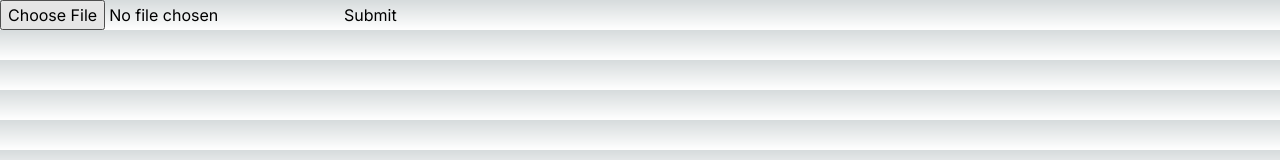
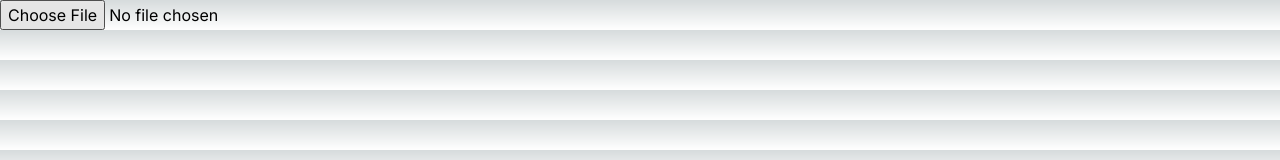
Before and after one commit to AlecBlance/Excelled-web, a Next.js app: page / in a window 1280 px wide. Shown: the top 160 px of the page. Built offline with nearby package versions, Linux system fonts and the light colour scheme.

Commit message:
refactor: 🎭 extract input as component

```diff
--- a/src/app/page.tsx
+++ b/src/app/page.tsx
@@ -1,44 +1,11 @@
-"use client";
+import InputFile from "@/components/InputFile.components";
 
-import React, { FormEvent, useState } from "react";
+const Home = () => {
+  return (
+    <div>
+      <InputFile />
+    </div>
+  );
+};
 
-export default function Home() {
-  const [file, setFile] = useState<File>();
-
-  const handleSubmit = async (e: FormEvent) => {
-    e.preventDefault();
-    if (!file) return;
-
-    try {
-      const fileName = file.name.split(".");
-      const data = new FormData();
-      data.set("file", file);
-
-      const res = await fetch("/api", {
-        method: "POST",
-        body: data,
-      });
-
-      const blob = await res.blob();
-      const newfile = window.URL.createObjectURL(blob);
-      const link = document.createElement("a");
-      link.href = newfile;
-      link.setAttribute("download", `${fileName[0]}-excelled.${fileName[1]}`);
-      document.body.appendChild(link);
-      link.click();
-    } catch (e: any) {
-      console.error(e);
-    }
-  };
-
-  return (
-    <form onSubmit={handleSubmit}>
-      <input
-        type="file"
-        name="file"
-        onChange={(e) => setFile(e.target.files?.[0])}
-      />
-      <input type="submit" />
-    </form>
-  );
-}
+export default Home;
--- /dev/null
+++ b/src/components/InputFile.components.tsx
@@ -0,0 +1,35 @@
+"use client";
+
+import { ChangeEvent } from "react";
+
+const InputFile = () => {
+  const handleFile = async (e: ChangeEvent<HTMLInputElement>) => {
+    const file = e.target.files?.[0];
+    if (!file) return;
+
+    try {
+      const fileName = file.name.split(".");
+      const data = new FormData();
+      data.set("file", file);
+
+      const res = await fetch("/api", {
+        method: "POST",
+        body: data,
+      });
+
+      const blob = await res.blob();
+      const newfile = window.URL.createObjectURL(blob);
+      const link = document.createElement("a");
+      link.href = newfile;
+      link.setAttribute("download", `${fileName[0]}-excelled.${fileName[1]}`);
+      document.body.appendChild(link);
+      link.click();
+    } catch (e: any) {
+      console.error(e);
+    }
+  };
+
+  return <input type="file" name="file" onChange={handleFile} />;
+};
+
+export default InputFile;
```
